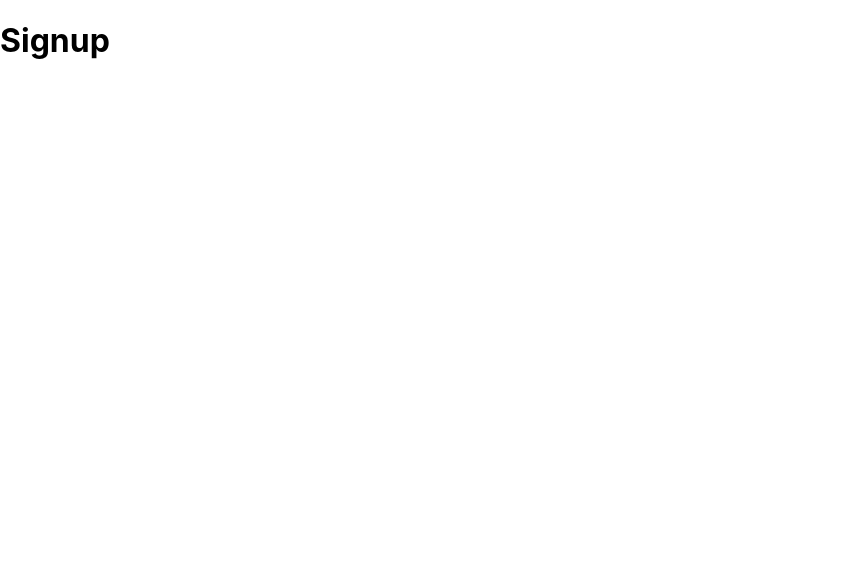
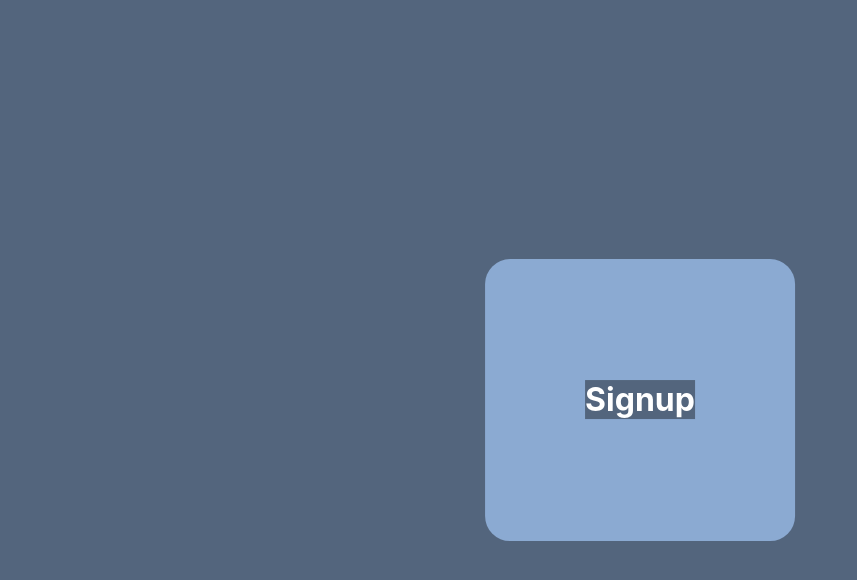
Before and after one commit to OPslimes/frontend, a React (Create React App) app: page /signup in a window 1280 px wide. Shown: the top 580 px of the page, without its empty margins (0-857 px from the left). Built offline with nearby package versions, Linux system fonts and the light colour scheme.

Commit message:
Added 404 not found page

```diff
--- a/src/App.css
+++ /dev/null
@@ -1,3 +0,0 @@
-.App {
-  text-align: center;
-}
--- a/src/App.jsx
+++ b/src/App.jsx
@@ -1,15 +1,26 @@
-import React from "react";
+import React, { useEffect } from "react";
 import { BrowserRouter as Router, Route, Routes } from "react-router-dom";
-import { Home, Signup } from "./pages";
-import "./App.css";
+import { Home, Signup, NotFound } from "./pages";
+import "./styles/App.css";
 
 function App() {
+  useEffect(() => {
+    console.log("%c Chottomatte! ", "background: #222; color:#3224ff ;font-size:50px");
+    console.log(
+      "%c If someone told you to paste something in this window.  There's a high chance of you being scammed.  So DO NOT PASTE anything in this window or you can get your account compromised!!! ",
+      "background: #222; color:#ff0000 ;font-size:16px"
+    );
+  }, []);
+
   return (
     <Router>
-      <Routes>
-        <Route path="/" exact element={<Home />} />
-        <Route path="/signup" element={<Signup />} />
-      </Routes>
+      <div className="App">
+        <Routes>
+          <Route path="*" exact element={<NotFound />} />
+          <Route path="/" exact element={<Home />} />
+          <Route path="/signup" element={<Signup />} />
+        </Routes>
+      </div>
     </Router>
   );
 }
--- /dev/null
+++ b/src/pages/NotFound.jsx
@@ -0,0 +1,15 @@
+import React from "react";
+import "../styles/NotFound.css";
+
+export const NotFound = () => {
+  return (
+    <div className="error_container">
+      <div>
+        <h1 className="error_code">404</h1>
+        <div className="message_container">
+          <h2 className="message_text">This page could not be found</h2>
+        </div>
+      </div>
+    </div>
+  );
+};
--- a/src/pages/Signup.jsx
+++ b/src/pages/Signup.jsx
@@ -1,9 +1,12 @@
 import React from "react";
+import "../styles/Signup.css";
 
 export const Signup = () => {
   return (
-    <div>
-      <h1 color="black">Signup</h1>
+    <div className="container">
+      <div className="row">
+        <h1>Signup</h1>
+      </div>
     </div>
   );
 };
--- a/src/pages/index.js
+++ b/src/pages/index.js
@@ -1,5 +1,6 @@
 import { Signup } from "./Signup";
 import { Home } from "./Home";
+import { NotFound } from "./NotFound";
 
 
-export { Signup, Home };
+export { Signup, Home, NotFound };
--- /dev/null
+++ b/src/styles/App.css
@@ -0,0 +1,4 @@
+* {
+  background-color: #53657d;
+  color: #fff;
+}
--- /dev/null
+++ b/src/styles/NotFound.css
@@ -0,0 +1,38 @@
+.error_container {
+  color: #000;
+  font-family: -apple-system, BlinkMacSystemFont, Roboto, "Segoe UI", "Fira Sans", Avenir, "Helvetica Neue",
+    "Lucida Grande", sans-serif;
+  height: 100vh;
+  text-align: center;
+  display: flex;
+  flex-direction: column;
+  align-items: center;
+  justify-content: center;
+}
+
+.error_code {
+  display: inline-block;
+  border-right: 3px solid rgba(0, 0, 0, 0.3);
+  margin: 0;
+  margin-right: 20px;
+  padding: 10px 23px 10px 0;
+  font-size: 24px;
+  font-weight: 500;
+  vertical-align: top;
+}
+
+.message_container {
+  display: inline-block;
+  text-align: left;
+  line-height: 49px;
+  height: 49px;
+  vertical-align: middle;
+}
+
+.message_text {
+  font-size: 14px;
+  font-weight: normal;
+  line-height: inherit;
+  margin: 0;
+  padding: 0;
+}
--- /dev/null
+++ b/src/styles/Signup.css
@@ -0,0 +1,13 @@
+.container {
+  position: absolute;
+  left: 50%;
+  top: 50%;
+  -webkit-transform: translate(-50%, -50%);
+  transform: translate(-50%, -50%);
+  padding: 100px;
+  background-color: #8baad2;
+  border-radius: 25px;
+}
+
+.row {
+}
```
